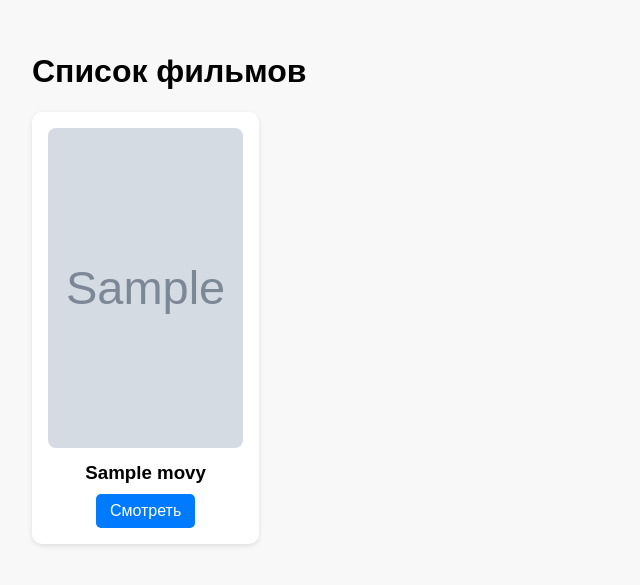
After one commit to tamco61/OnlineCinema, a FastAPI app: page /movies/ in a window 1280 px wide. The commit adds this page. Shown: the top 585 px of the page, without its empty margins (0-640 px from the left). Run offline with FastAPI, Linux system fonts and the light colour scheme; tables that the repository leaves empty hold one stand-in row (values such as "Sample post"); grey boxes marked "Sample" are stand-in pictures; parts of the project's set-up code (start-up, migrations or seed data) failed here and were passed over.

```diff
--- a/app/services/minio_service.py
+++ b/app/services/minio_service.py
@@ -1,6 +1,7 @@
 from minio import Minio
 from app.config import settings
 from datetime import timedelta
+from app.models.movie import Movie
 
 client = Minio(
     endpoint=settings.MINIO_ENDPOINT.replace("http://", "").replace("https://", ""),
@@ -15,8 +16,9 @@ def upload_file(file, object_name: str):
         object_name=object_name,
         data=file.file,
         length=-1,
-        part_size=10*1024*1024
+        part_size=10*1024*1024,
+        content_type = 'video/mp4'
     )
 
-def get_presigned_url(object_name: str, expires=3600):
+def get_presigned_url(object_name: str, expires=timedelta(hours=1)):
     return client.presigned_get_object(settings.MINIO_BUCKET, object_name, expires)
--- a/app/services/movie_service.py
+++ b/app/services/movie_service.py
@@ -15,3 +15,6 @@ def create_movie(db: Session, movie: MovieCreate, file_path: str):
 
 def get_movie(db: Session, movie_id: int):
     return db.query(Movie).filter(Movie.id == movie_id).first()
+
+def get_all_movies(db):
+    return db.query(Movie).all()
--- /dev/null
+++ b/app/templates/movies_list.html
@@ -0,0 +1,64 @@
+<!DOCTYPE html>
+<html lang="ru">
+<head>
+    <meta charset="UTF-8">
+    <title>Фильмы</title>
+    <style>
+        body {
+            font-family: sans-serif;
+            background-color: #f8f8f8;
+            margin: 0;
+            padding: 2rem;
+        }
+        .movie-grid {
+            display: grid;
+            grid-template-columns: repeat(auto-fill, minmax(220px, 1fr));
+            gap: 20px;
+        }
+        .movie-card {
+            background: white;
+            border-radius: 10px;
+            padding: 1rem;
+            text-align: center;
+            box-shadow: 0 2px 5px rgba(0,0,0,0.1);
+        }
+        .movie-card img {
+            width: 100%;
+            border-radius: 8px;
+            height: 320px;
+            object-fit: cover;
+        }
+        .movie-card h3 {
+            margin: 10px 0;
+        }
+        .watch-btn {
+            display: inline-block;
+            background: #007bff;
+            color: white;
+            padding: 8px 14px;
+            border-radius: 5px;
+            text-decoration: none;
+            transition: background 0.2s;
+        }
+        .watch-btn:hover {
+            background: #0056b3;
+        }
+    </style>
+</head>
+<body>
+    <h1>Список фильмов</h1>
+    <div class="movie-grid">
+        {% for movie in movies %}
+        <div class="movie-card">
+            {% if movie.poster_path %}
+                <img src="{{ movie.poster_path }}" alt="{{ movie.title }}">
+            {% else %}
+                <img src="/static/default-poster.jpg" alt="No poster">
+            {% endif %}
+            <h3>{{ movie.title }}</h3>
+            <a class="watch-btn" href="/movies/{{ movie.id }}/player">Смотреть</a>
+        </div>
+        {% endfor %}
+    </div>
+</body>
+</html>
--- a/requirements.txt
+++ b/requirements.txt
@@ -9,3 +9,4 @@ alembic
 jinja2
 pydantic-settings
 python-multipart
+requests
```
Also changed, not shown: app/api/movies.py (+37 -6 lines), app/templates/player.html (+27 -6 lines), app/schemas/movie.py (line endings or trailing spaces).
